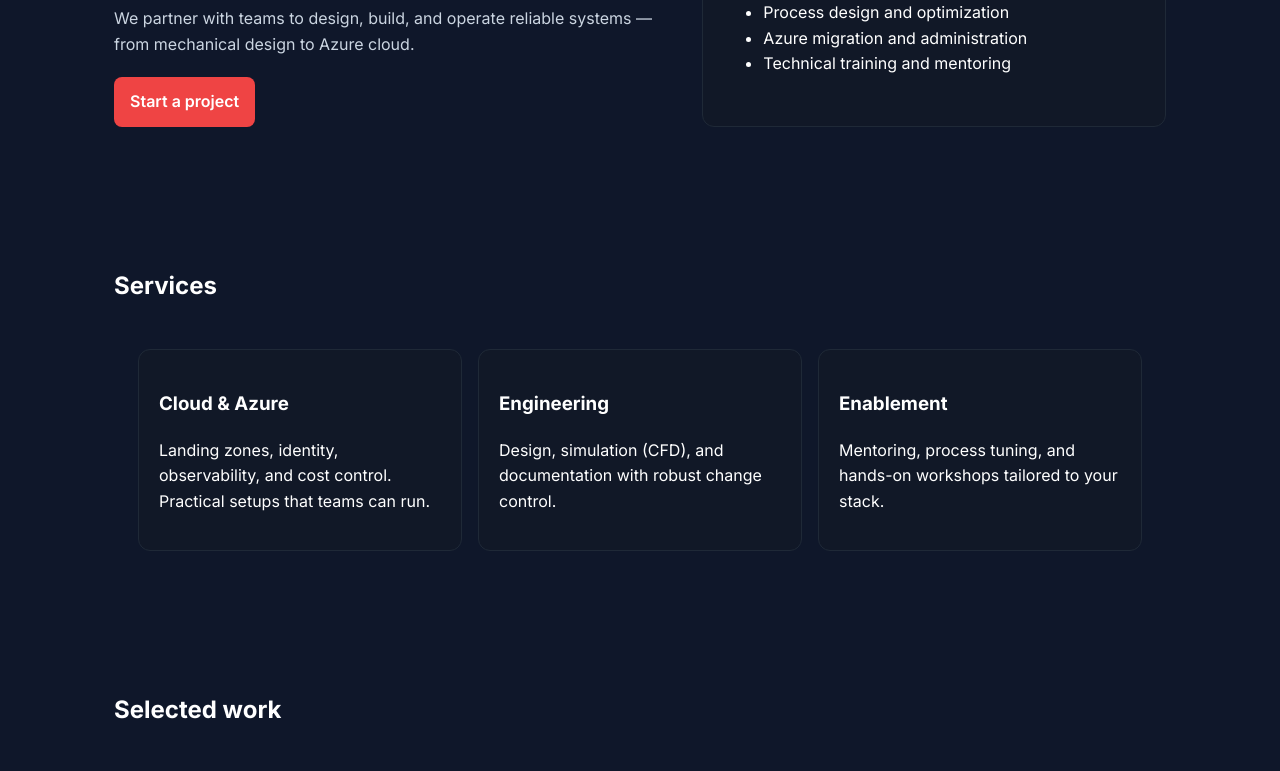
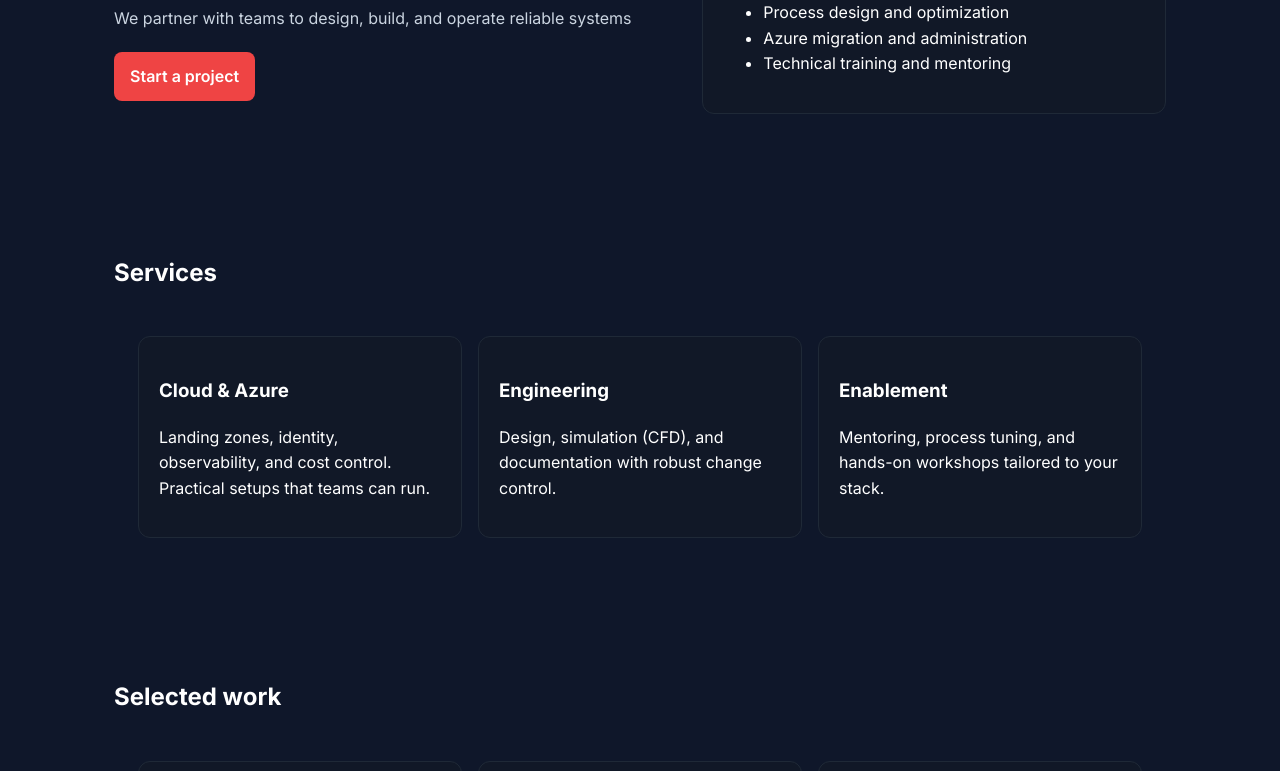
Before and after one commit to Jordy441/jordy441web, a website: page src/index.html in a window 1280 px wide. Shown: the part 329-1100 px from the top of the page. Drawn offline with Linux system fonts and the light colour scheme.

Commit message:
Update index.html

```diff
--- a/src/index.html
+++ b/src/index.html
@@ -38,7 +38,7 @@
   <section class="hero">
     <div>
       <h1>Motorsport Engineering</h1>
-      <p>We partner with teams to design, build, and operate reliable systems — from mechanical design to Azure cloud.</p>
+      <p>We partner with teams to design, build, and operate reliable systems </p>
       <a class="btn" href="#contact">Start a project</a>
     </div>
     <div class="card">
```
